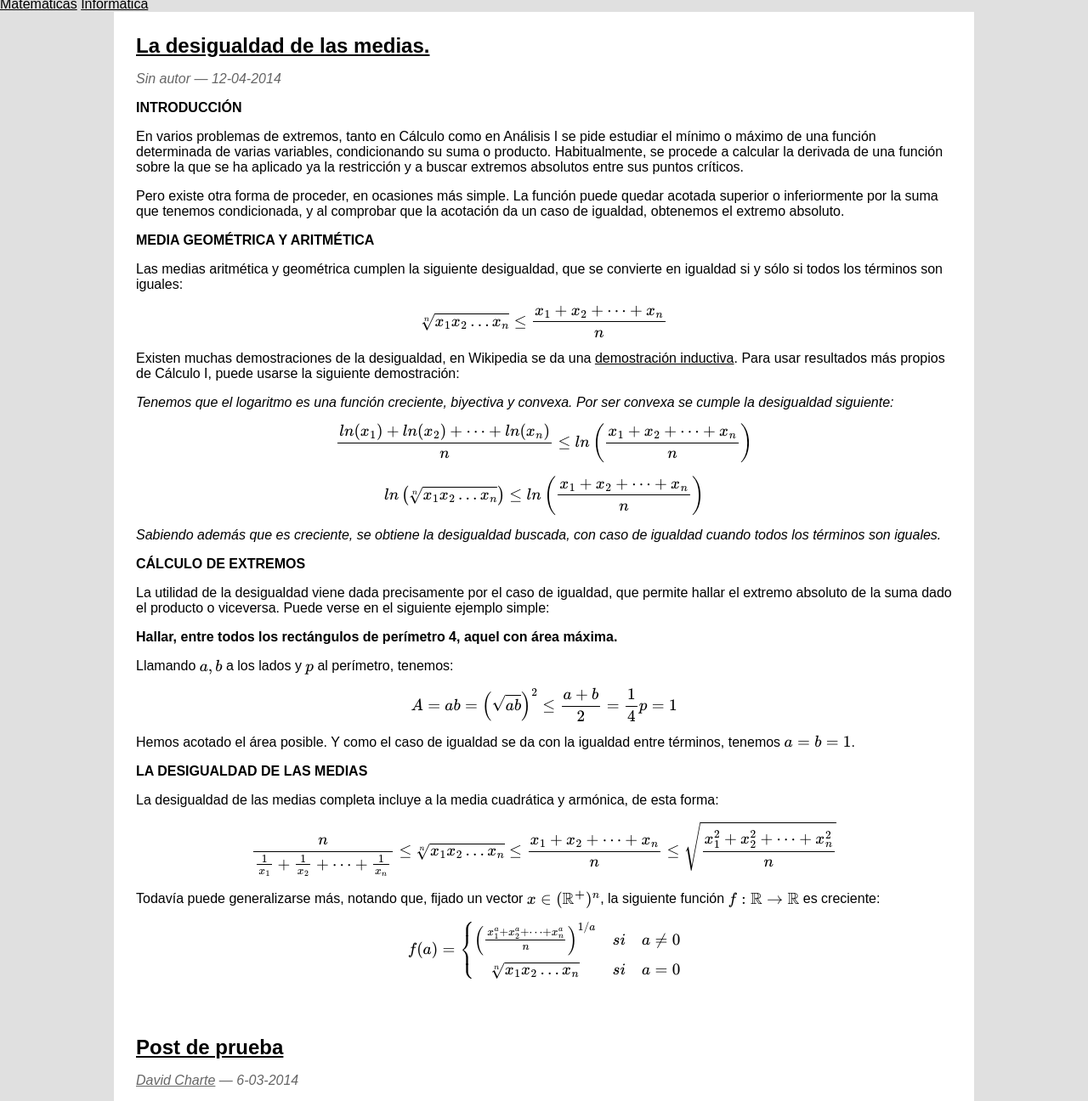
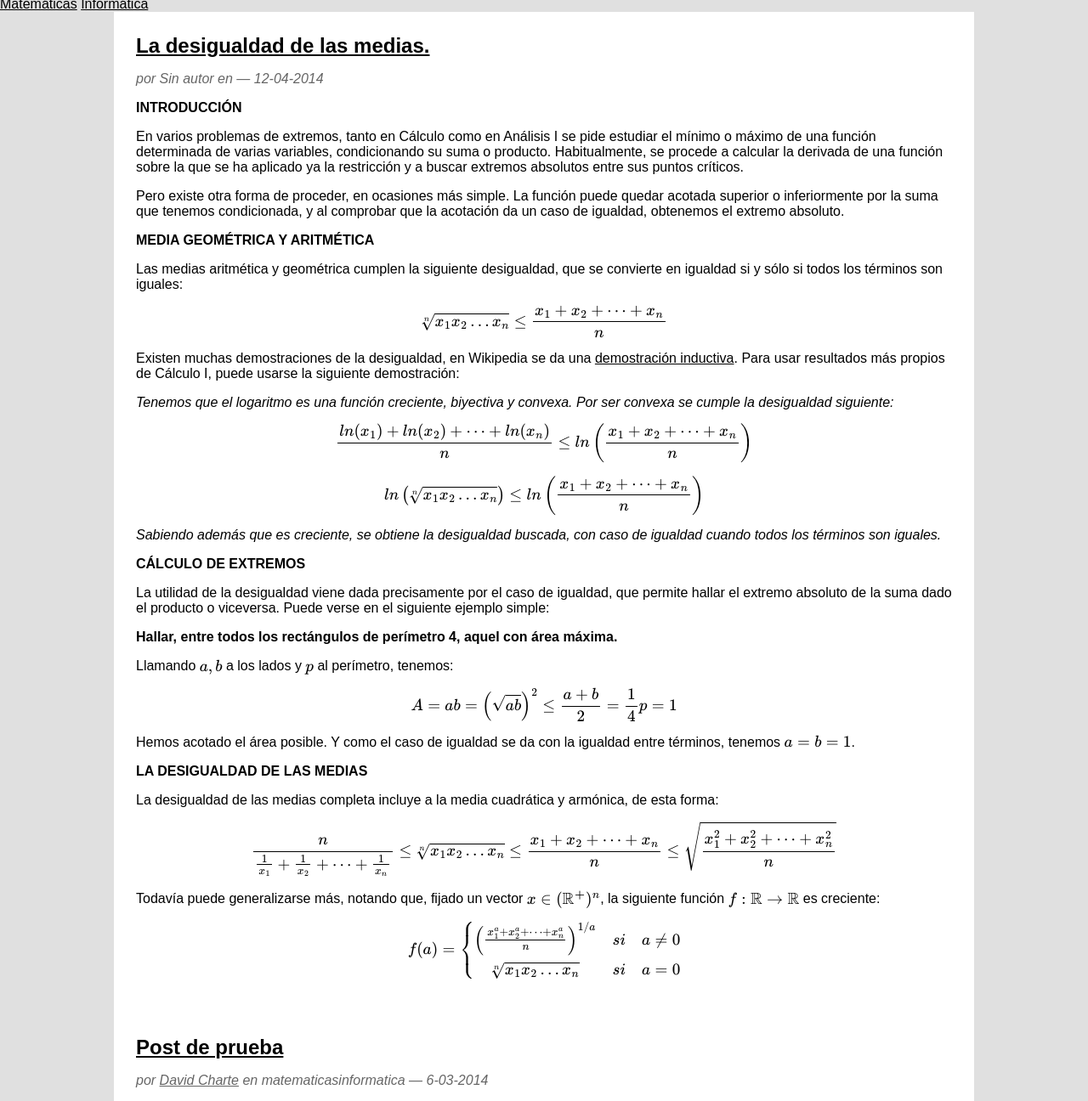
Before and after one commit to libreim/blog, a Jekyll site: the page built from index.html, in a window 1280 px wide and 1400 px high, cut to the strip 104-1400 px from the top of the window. Shown: the whole strip at 85% size. Built offline with Jekyll 4.4.1, drawn with Linux system fonts in a browser that asks for light colours; formulas are drawn with MathJax 3; the list of posts is cut into pages by our own code.

Commit message:
Probando categorías...

```diff
--- a/_layouts/category_index.html
+++ b/_layouts/category_index.html
@@ -7,6 +7,6 @@ layout: default
 {% for post in site.categories[page.category] %}
     <div>{{ post.date | date_to_html_string }}</div>
     <h2><a href="{{ post.url }}">{{ post.title }}</a></h2>
-    <div class="categories">En la categoría {{ post.categories | category_links }}</div>
+    <div class="categories">En las categorías {{ post.categories | category_links }}</div>
 {% endfor %}
 </ul>
--- a/index.html
+++ b/index.html
@@ -12,7 +12,7 @@ permalink: /
 {% for post in paginator.posts %}
 	<article>
 		<a href="{{ site.baseurl }}{{ post.url }}"><h1>{{ post.title }}</h1></a>
-		<p><span class="author">
+		<p><span class="author">por
 			{% assign authorCount = post.authors | size %}
 			{% if authorCount == 0 %}
 			    Sin autor
@@ -30,6 +30,7 @@ permalink: /
 			        {% endif %}
 			    {% endfor %}
 			{% endif %}
+			en {{ post.categories | category_links }}
 		</span>
 		<span class="date">{{ post.date | date: "%e-%m-%Y" }}</p>
 		{{ post.content }}
```
Also changed, not shown: _posts/2014-3-6-testpost.md (+2 -0 lines).
